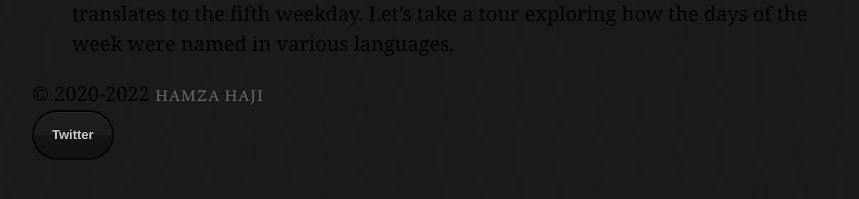
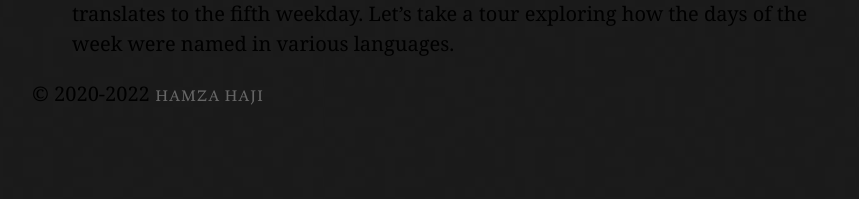
Before and after one commit to habasweiny/habasweiny.github.io, a Jekyll site: the page built from index.html, in a window 1280 px wide and 900 px high, scrolled down 1581 px. Shown: the part 671-870 px from the top of the window, without its empty margins (208-1067 px from the left). Built offline with Jekyll 4.4.1, drawn with Linux system fonts in a browser that asks for light colours; after the commit the page ends 2367 px from its top, so only the background shows below that.

Commit message:
Update default.html

```diff
--- a/_layouts/default.html
+++ b/_layouts/default.html
@@ -18,10 +18,5 @@
     </header>
     <br/>
    {{ content }}
-    <footer>
-  <section id="icon">
-          <a href="https://twitter.com/hamzambo" target="_blank" class="btn">Twitter</a>
-        </section>
-    </footer>
   </body>
 </html>
```
